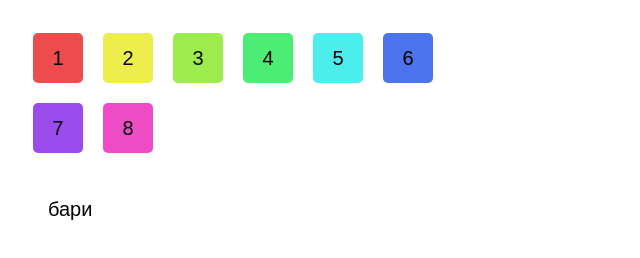
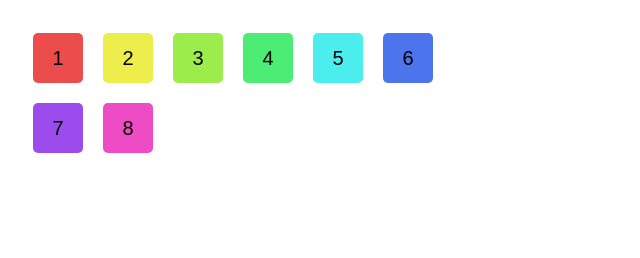
Before and after one commit to Conricna/InterviewTask, a plain HTML site: page index.html in a window 1280 px wide. Shown: the whole page, without its empty margins (0-640 px from the left). Drawn offline with nearby package versions, Linux system fonts and the light colour scheme; a web font is replaced by a local one.

Commit message:
Update index.html

```diff
--- a/index.html
+++ b/index.html
@@ -27,7 +27,6 @@
 
         </div>
     </div>
-<menu class="menu" >бари</menu>
     <script>
        DrawArray();
     </script>
```
